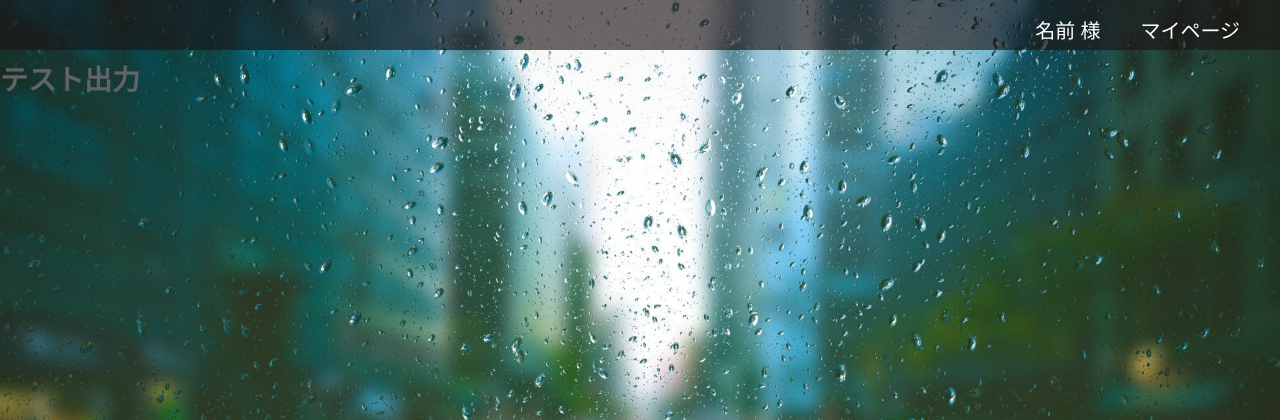
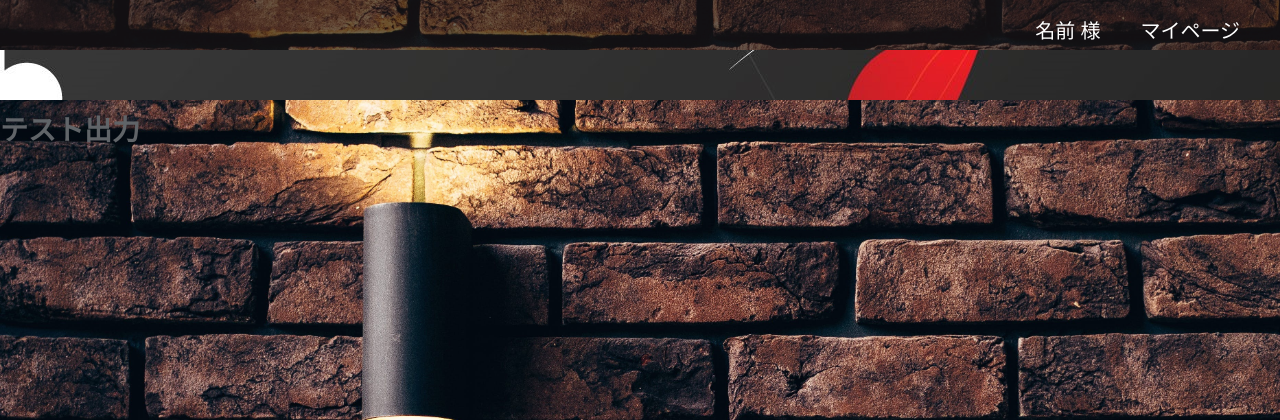
Before and after one commit to rikuto1231/php_assignment, a PHP site: page /home.php in a window 1280 px wide. Shown: the top 420 px of the page. Run offline with PHP 8.4, Linux system fonts and the light colour scheme.

Commit message:
header画像の再構成

```diff
--- a/final/src/common/css/header.css
+++ b/final/src/common/css/header.css
@@ -14,3 +14,11 @@
     margin-right: 40px;
     font-size: 20px;
 }
+
+#header_center{
+    background-image: url('../img/flower_h.jpg');
+    width: 100%;
+    height: 50px;
+    top: 0;
+
+}
--- a/final/src/common/css/home.css
+++ b/final/src/common/css/home.css
@@ -1,5 +1,5 @@
 body {
-    background-image: url('../img/rain.jpg');
+    background-image: url('../img/wall.jpg');
     background-size: cover;
     width: 100%;
     height: 100%;
--- a/final/src/common/php/header.php
+++ b/final/src/common/php/header.php
@@ -6,7 +6,12 @@
 echo '<div id="header_top">
 <p>マイページ</p>
 <p>名前  様</p>
+</div>';
+
+//headerの2層目。メニュー部分
+echo '<div id="header_center">
 
 </div>';
 
+
 ?>
```
Also changed, not shown: final/src/common/img/flower.jpg (added), final/src/common/img/flower_h.jpg (added), final/src/common/img/wall.jpg (added).
